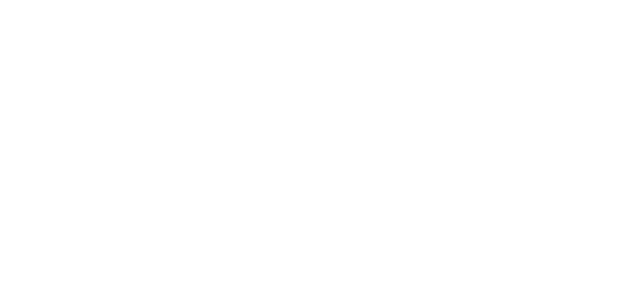
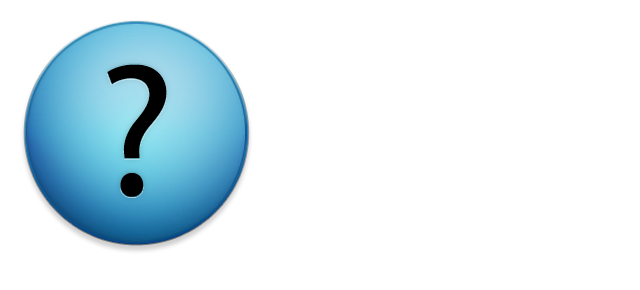
Before and after one commit to bahiaxip/prueba-github, a plain HTML site: page index.html in a window 1280 px wide. Shown: the whole page, without its empty margins (0-640 px from the left). Drawn offline with Linux system fonts and the light colour scheme.

Commit message:
primera-imagen

```diff
--- a/index.html
+++ b/index.html
@@ -4,6 +4,6 @@
 		<title></title>
 	</head>
 	<body>
-
+		<img src="help.png">
 	</body>
 </html>
```
Also changed, not shown: help.png (added).
